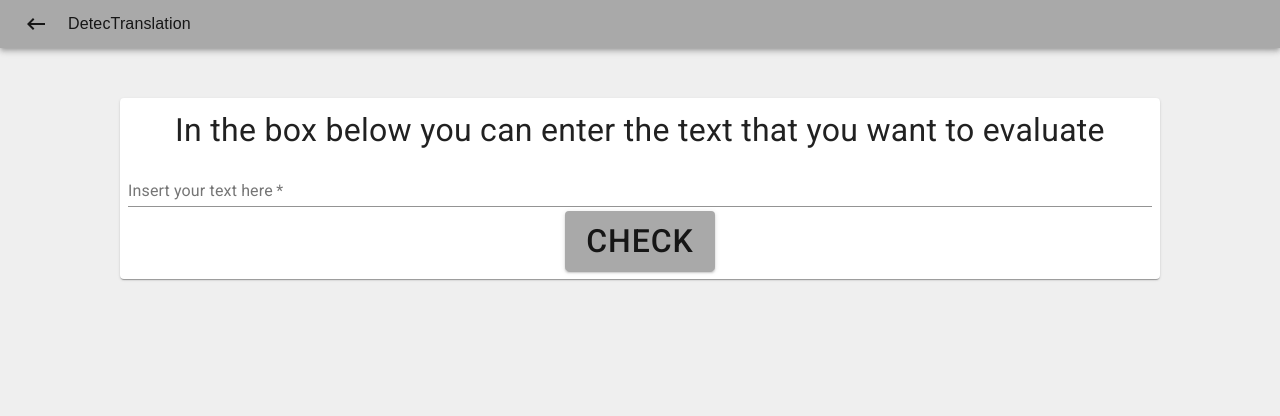
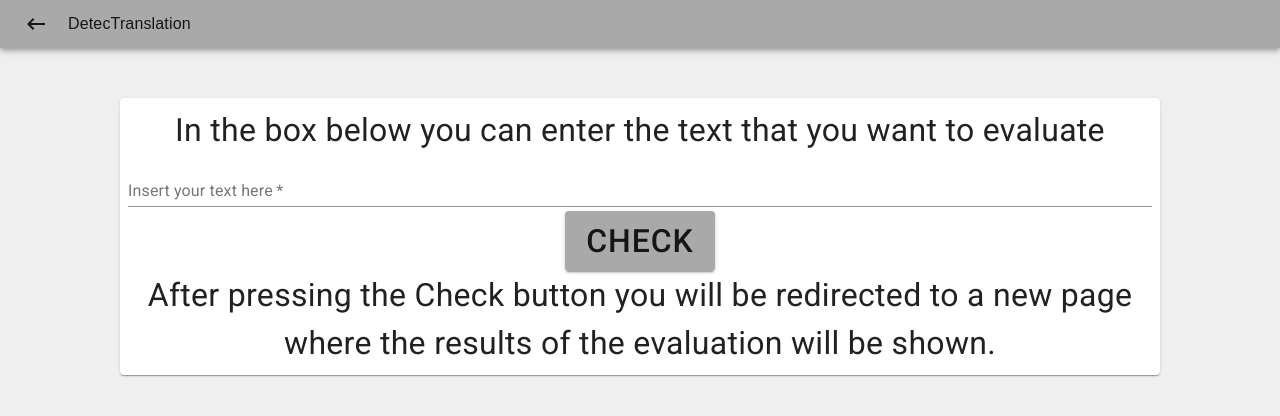
Before and after one commit to calinalexandru99/Individual-Project, a React (Create React App) app: page /detection in a window 1280 px wide. Shown: the top 416 px of the page. Built offline with nearby package versions, Linux system fonts and the light colour scheme.

Commit message:
Add information text in Detection screen

```diff
--- a/src/screens/About/About.tsx
+++ b/src/screens/About/About.tsx
@@ -127,7 +127,7 @@ const About: React.FC = () => {
                         size="large"
                         onClick={onButtonClick}
                     >
-                        Go to Detection tab
+                        Go to Detection page
                     </Button>
 
                 </Card>
--- a/src/screens/Detection/Detection.tsx
+++ b/src/screens/Detection/Detection.tsx
@@ -97,6 +97,11 @@ const Detection: React.FC = () => {
                             Check
                         </Button>
                     </div>
+
+                    <Typography className={classes.text}>
+                        After pressing the Check button you will be redirected to a new page where the results of the
+                        evaluation will be shown.
+                    </Typography>
                 </Card>
             </div>
         </>
```
